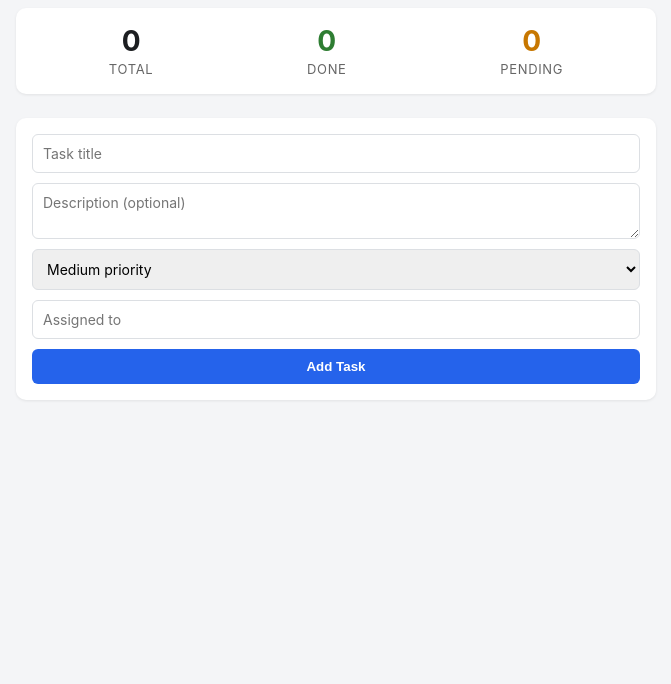
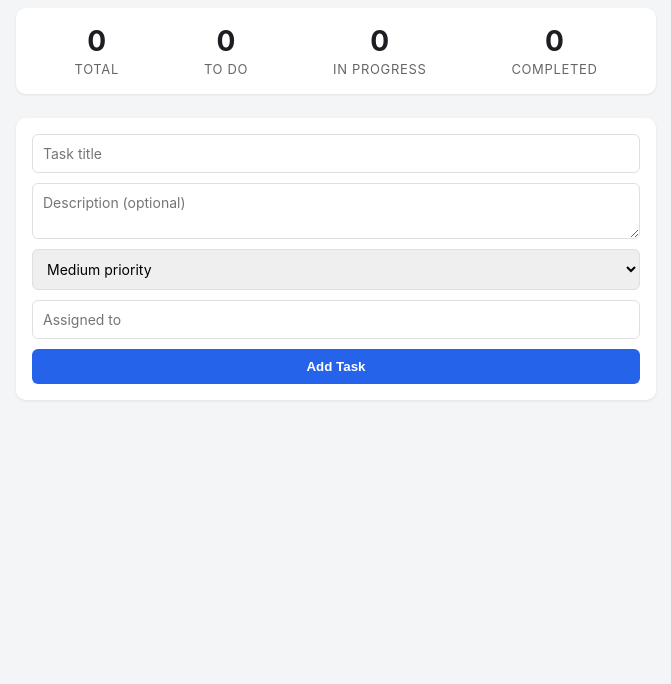
Before and after one commit to Nehatere/task_manager, a plain HTML site: page frontend/index.html in a window 1280 px wide. Shown: the part 116-800 px from the top of the page, without its empty margins (304-975 px from the left). Drawn offline with Linux system fonts and the light colour scheme; no server answers.

Commit message:
Update index.html

```diff
--- a/frontend/index.html
+++ b/frontend/index.html
@@ -16,19 +16,23 @@
         <span class="summary-label">Total</span>
       </div>
 
-      <div class="summary-item done">
-        <span class="summary-count" id="done-count">0</span>
-        <span class="summary-label">Done</span>
+      <div class="summary-item todo">
+        <span class="summary-count" id="todo-count">0</span>
+        <span class="summary-label">To Do</span>
       </div>
 
-      <div class="summary-item pending">
-        <span class="summary-count" id="pending-count">0</span>
-        <span class="summary-label">Pending</span>
+      <div class="summary-item progress">
+        <span class="summary-count" id="progress-count">0</span>
+        <span class="summary-label">In Progress</span>
+      </div>
+
+      <div class="summary-item completed">
+        <span class="summary-count" id="completed-count">0</span>
+        <span class="summary-label">Completed</span>
       </div>
     </section>
 
     <form id="task-form" class="task-form">
-
       <input
         type="text"
         id="title"
@@ -54,17 +58,14 @@
       />
 
       <button type="submit">Add Task</button>
-
     </form>
 
     <p id="error-message" class="error-message"></p>
 
     <ul id="task-list" class="task-list"></ul>
-
   </main>
 
   <script src="config.js"></script>
   <script src="app.js"></script>
-
 </body>
 </html>
```
